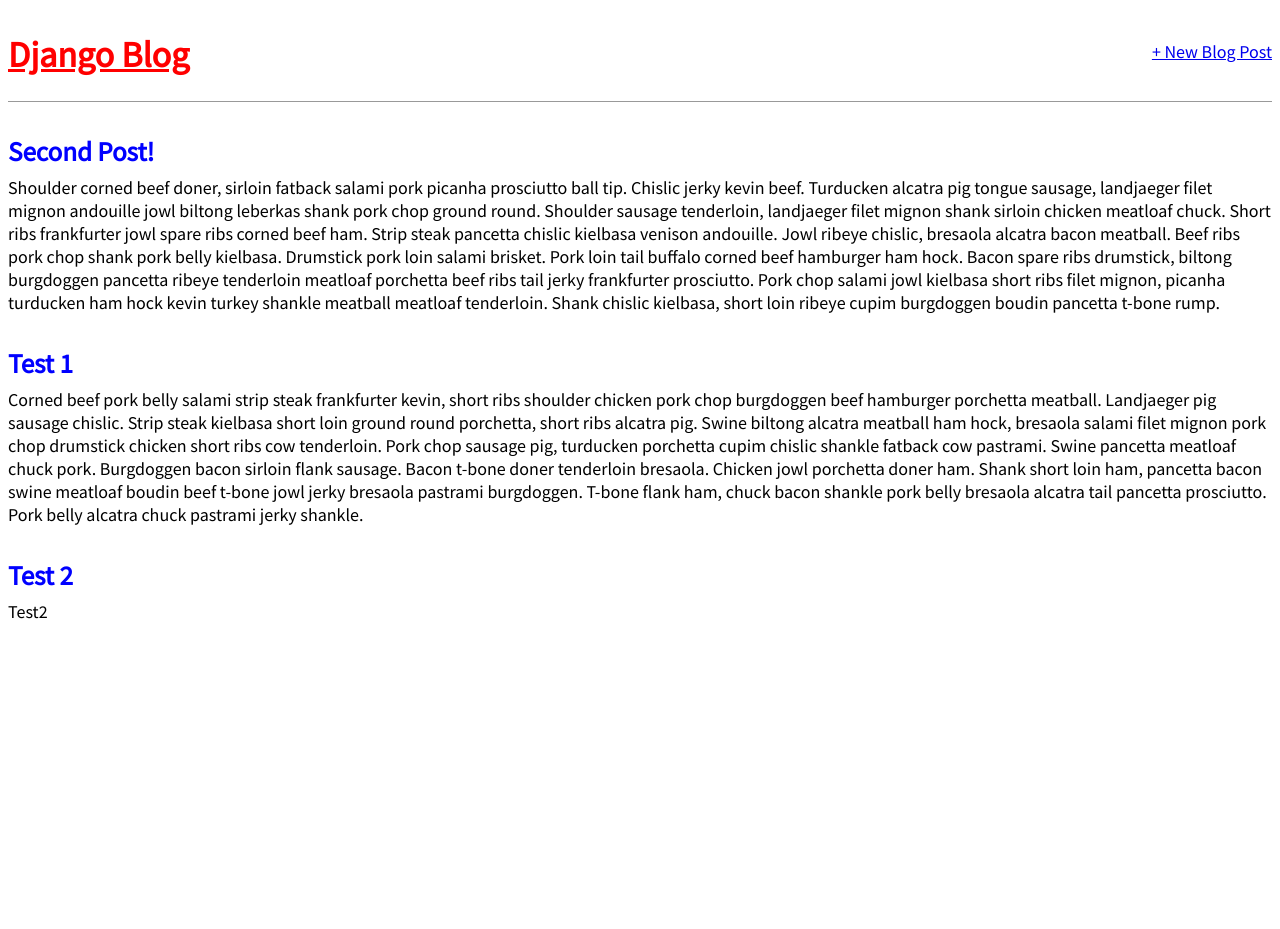
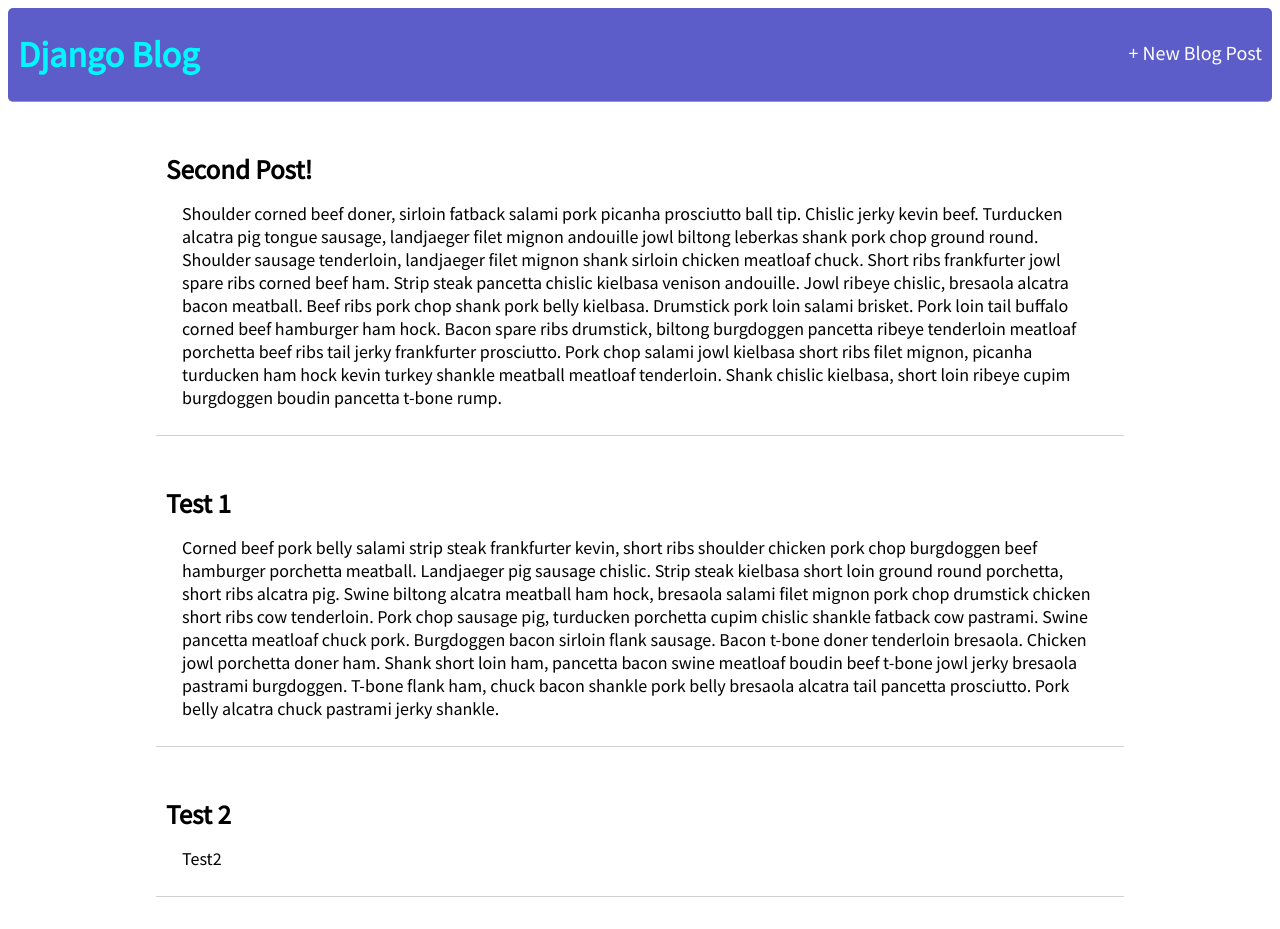
Before and after one commit to miguelrodriguez8/112_django_blog, a Django app: page / in a window 1280 px wide. Before the commit the page ends 619 px from the top, so only its background shows below. Run offline with Django 3.2, Linux system fonts and the light colour scheme; data comes from the database, SQL or seed files in the repository.

Commit message:
added some CSS

```diff
--- a/blog/templates/home.html
+++ b/blog/templates/home.html
@@ -3,7 +3,7 @@
 
 {% block content %}
     {% for post in object_list %}
-    <div class="post-entry">
+    <div class="post-entry post-home">
         <h2>
             <a href="{% url 'post_detail' post.pk %}">{{ post.title }}</a>
         </h2>
--- a/blog/templates/post_detail.html
+++ b/blog/templates/post_detail.html
@@ -2,7 +2,7 @@
 {% extends 'base.html'%}
 
 {% block content %}
-    <div class="post-entry">
+    <div class="post-entry post-detail">
         <h2>{{ post.title }}</h2>
         <p>{{ post.body }}</p>
         <p><a href="{% url 'post_edit' post.pk %}">+ Edit Blog Post</a></p>
--- a/static/css/base.css
+++ b/static/css/base.css
@@ -7,42 +7,72 @@ body {
 
 header {
     border-bottom: 1px solid #999;
+    border-radius: 5px;
     margin-bottom: 2rem;
     display: flex;
+    background-color: rgb(93, 93, 201);
 }
 
 header h1 a {
-    color:red;
+    color:rgb(0, 247, 255);
+    text-decoration: none;
 }
 
 .nav-left {
     margin-right: auto;
+    padding-left: 10px;
 }
 
 .nav-right {
     display: flex;
     padding-top: 2rem;
+    padding-right: 10px;
+
+}
+
+.nav-right a{
+    color: white;
+    text-decoration: none;
+    font-size: 1.25rem;
 }
 
 .post-entry {
+    border-bottom: 1px solid rgb(209, 209, 209);
+    padding: 10px;
+    margin-left: auto;
+    margin-right: auto;
     margin-bottom: 2rem;
+    width: 75%;
 }
 
 .post-entry h2 {
     margin: 0.5rem 0;
 }
 
-.post-entry h2 a,
-.post-entry h2 a:visited {
-    color: blue;
-    text-decoration: none;
+.post-detail a {
+    font-size: large;
+    color: rgb(88, 88, 88);
+    text-decoration: none;    border-radius: 5px;
+    background-color: rgb(197, 197, 197);
+    padding: .25rem;
+    box-shadow: 1px 2px #999;
 }
 
 .post-entry p {
-    margin: 0;
+    margin: 1rem;
     font-weight: 400;
 }
 
 .post-entry h2 a:hover {
     color:red;
 }
+
+.post-home h2 a{
+    color: black;
+    text-decoration: none;
+}
+
+.post-home h2{
+    color: black;
+    text-decoration: none;
+}
```
